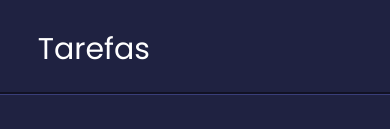
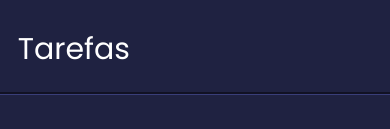
Before and after one commit to GabrelDuraes/Gerenciador-de-Tarefas, a plain HTML site: page index.html in a window 390 px wide. Shown: the part 209-338 px from the top of the page. Drawn offline with Linux system fonts and the light colour scheme.

Commit message:
Update Task Manager

```diff
--- a/css/style.css
+++ b/css/style.css
@@ -218,7 +218,4 @@ input {
         font: bold;
         color: var(--cor-terciaria);
     }
-    .task-header{
-        padding-left: 20px;
-    }
 }
```
